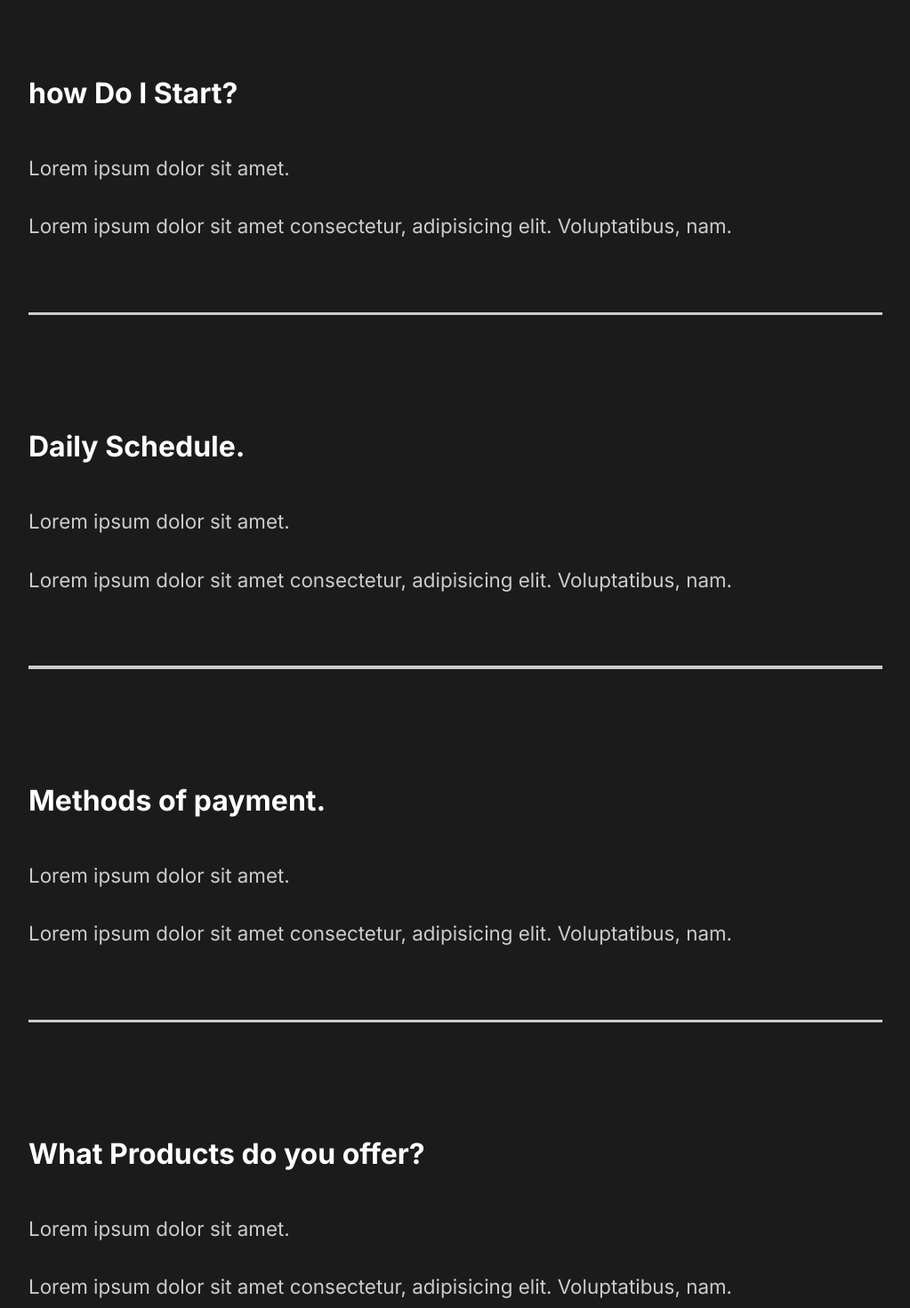
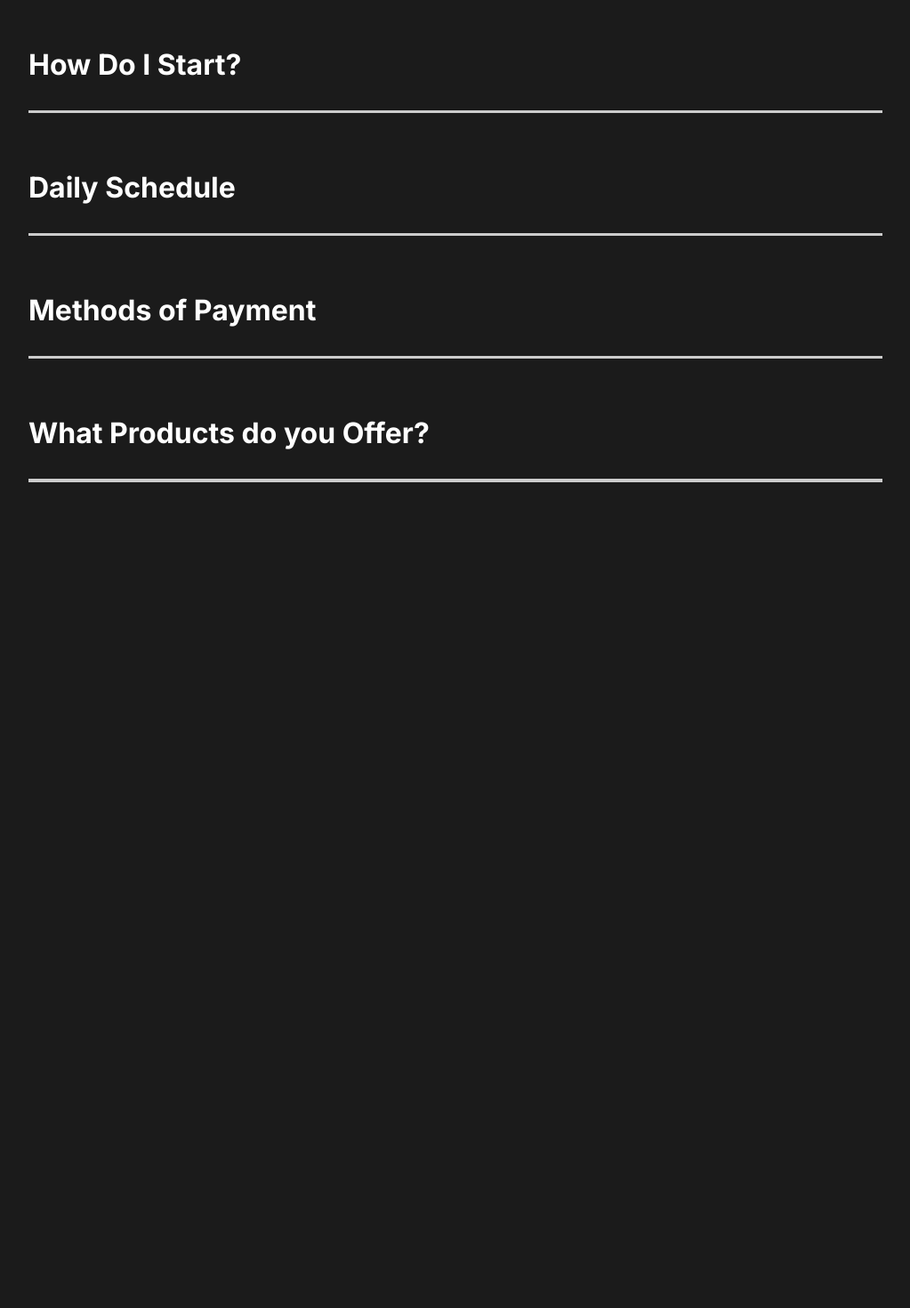
Before and after one commit to stjeandan-swc/course-ProjectTwo, a React (Create React App) app in the folder capture/: page / in a window 1280 px wide. Shown: the part 2380-3850 px from the top of the page at 89% size, without its empty margins (128-1151 px from the left). After the commit the page ends 3050 px from the top, so only its background shows below. Built offline with nearby package versions, Linux system fonts and the light colour scheme.

Commit message:
Created a reuseable toggle component

```diff
--- a/capture/src/animation.js
+++ b/capture/src/animation.js
@@ -57,3 +57,13 @@ export const photoAnim = {
         }
     }
 }
+
+export const lineAnim = {
+    hidden: {
+        width: '0%'
+    },
+    show: {
+        width: '100%',
+        transition: { duration: 1}
+    }
+}
--- a/capture/src/components/FaqSection.js
+++ b/capture/src/components/FaqSection.js
@@ -2,52 +2,53 @@ import React from 'react';
 
 // Style imports
 import styled from 'styled-components';
-import {STYLE_ABOUT} from '../styles'
+import {STYLE_ABOUT} from '../styles';
+
+// animation
+import {AnimateSharedLayout} from 'framer-motion';
+
+// components
+import Toggle from './Toggle';
 
 const FaqSection = () => {
+
     return(
         <STYLE_FAQ>
             <h2>Any Questions <span>FAQ</span></h2>
-            <div className="question">
-                <h4>how Do I Start?</h4>
+            <AnimateSharedLayout>
+                <Toggle title='How Do I Start?'>
                     <div className="answer">
                         <p>Lorem ipsum dolor sit amet.</p>
                         <p>Lorem ipsum dolor sit amet consectetur,
                             adipisicing elit. Voluptatibus, nam.
                         </p>
                     </div>
-                <div className="faq-line"></div>
-            </div>
-            <div className="question">
-                <h4>Daily Schedule.</h4>
+                </Toggle>
+                <Toggle title='Daily Schedule'>
                     <div className="answer">
                         <p>Lorem ipsum dolor sit amet.</p>
                         <p>Lorem ipsum dolor sit amet consectetur,
                             adipisicing elit. Voluptatibus, nam.
                         </p>
                     </div>
-                <div className="faq-line"></div>
-            </div>
-            <div className="question">
-                <h4>Methods of payment.</h4>
+                </Toggle>
+                <Toggle title='Methods of Payment'>
                     <div className="answer">
                         <p>Lorem ipsum dolor sit amet.</p>
                         <p>Lorem ipsum dolor sit amet consectetur,
                             adipisicing elit. Voluptatibus, nam.
                         </p>
                     </div>
-                <div className="faq-line"></div>
-            </div>
-            <div className="question">
-                <h4>What Products do you offer?</h4>
+                </Toggle>
+                <Toggle title='What Products do you Offer?'>
                     <div className="answer">
                         <p>Lorem ipsum dolor sit amet.</p>
                         <p>Lorem ipsum dolor sit amet consectetur,
                             adipisicing elit. Voluptatibus, nam.
                         </p>
                     </div>
-                <div className="faq-line"></div>
-            </div>
+                </Toggle>
+            </AnimateSharedLayout>
         </STYLE_FAQ>
     );
 };
@@ -72,7 +73,7 @@ const STYLE_FAQ = styled(STYLE_ABOUT)`
     }
 
     .question{
-        padding: 3rem 0rem;
+        padding: 1rem 0rem;
         cursor: pointer;
     }
 
--- /dev/null
+++ b/capture/src/components/Toggle.js
@@ -0,0 +1,17 @@
+import { motion } from "framer-motion";
+import React, {useState} from "react";
+
+const Toggle = ({title, children}) => {
+
+    const [toggle, setToggle] = useState(false);
+
+    return(
+        <motion.div layout className='question' onClick={() => setToggle(!toggle)}>
+            <motion.h4 layout>{title}</motion.h4>
+            {toggle ? children : ''}
+            <div className="faq-line"></div>
+        </motion.div>
+    );
+};
+
+export default Toggle;
--- a/capture/src/pages/OurWork.js
+++ b/capture/src/pages/OurWork.js
@@ -11,16 +11,18 @@ import goodtimes from '../img/goodtimes-small.png';
 
 // animation
 import {motion} from 'framer-motion';
-import {pageAnimation} from '../animation';
+import {pageAnimation, fade, photoAnim, lineAnim} from '../animation';
 
 const OurWork = () => {
     return(
         <STYLE_WORK variants={pageAnimation} initial='hidden' animate='show' exit='exit'>
             <STYLE_MOVIE>
-                <h2>The Athlete</h2>
-                <div className="line"></div>
+                <motion.h2 variants={fade}>The Athlete</motion.h2>
+                <motion.div variants={lineAnim} className="line"></motion.div>
                 <Link to='/work/the-athlete'>
-                    <img src={athlete} alt="athlete"/>
+                    <STYLE_HIDE>
+                        <motion.img variants={photoAnim} src={athlete} alt="athlete"/>
+                    </STYLE_HIDE>
                 </Link>
             </STYLE_MOVIE>
             <STYLE_MOVIE>
@@ -53,10 +55,11 @@ const STYLE_WORK = styled(motion.div)`
 
 const STYLE_MOVIE = styled.div`
     padding-bottom: 10rem;
+    color: white;
 
     .line{
         height: 0.5rem;
-        background: #ccc;
+        background: #23d997;
         margin-bottom: 3rem;
     }
 
@@ -67,4 +70,8 @@ const STYLE_MOVIE = styled.div`
     }
 `;
 
+const STYLE_HIDE = styled.div`
+    overflow: hidden;
+`;
+
 export default OurWork;
```
Also changed, not shown: 1 other file (tests, documents, lock files or other folders). Lines whose indentation alone changed are shown as unchanged.
